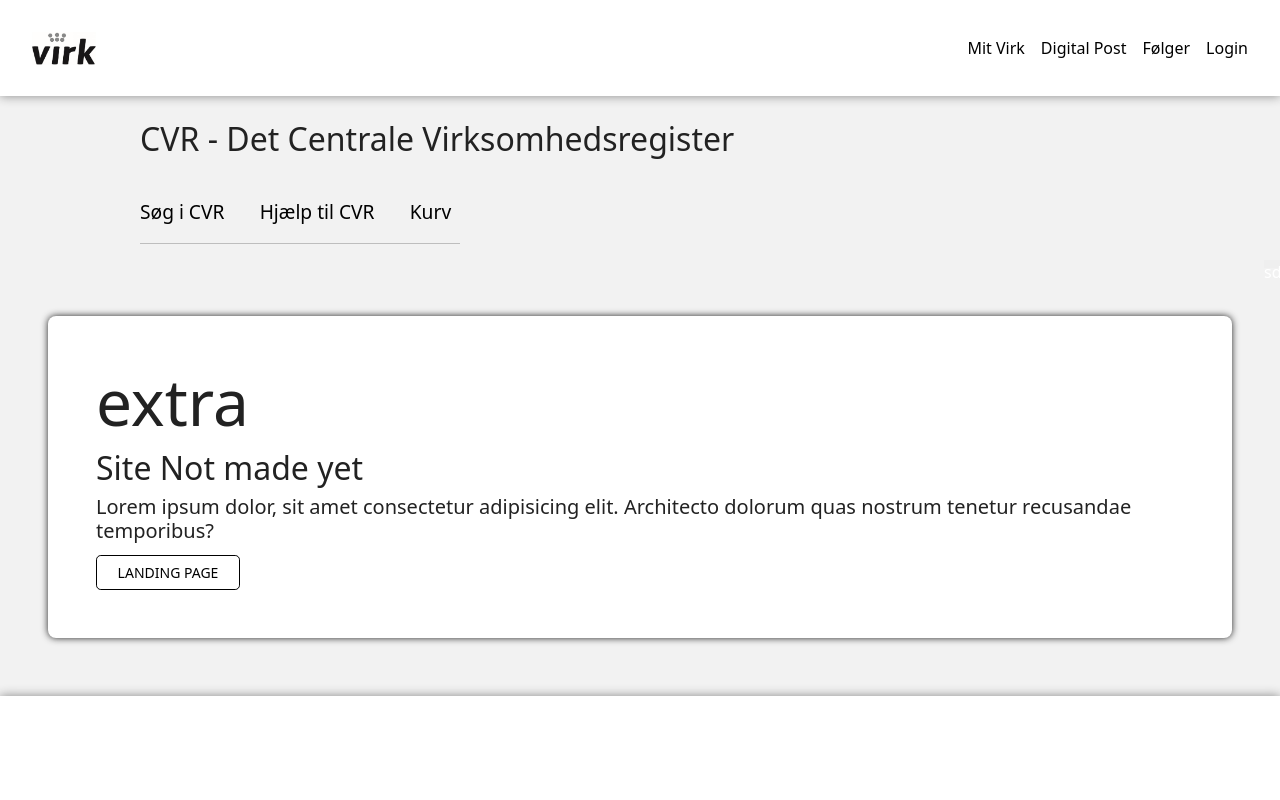
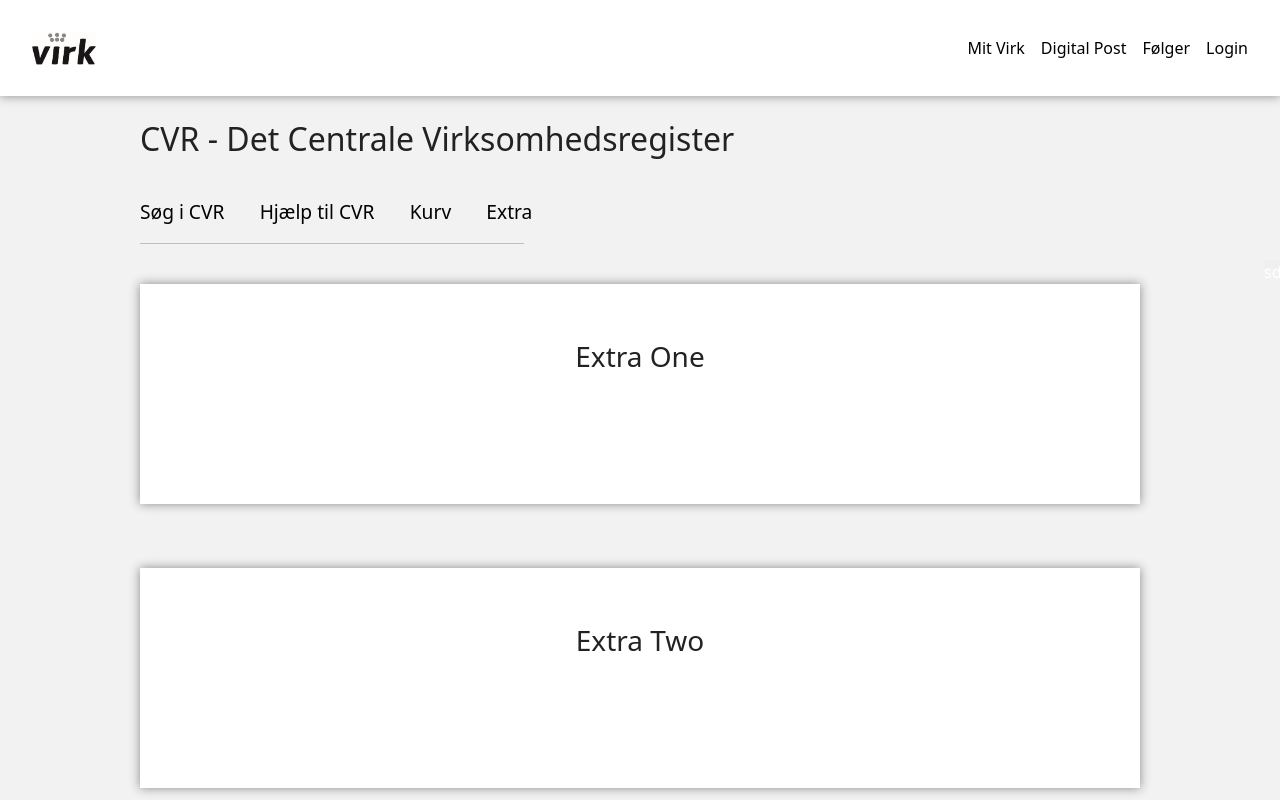
Before and after one commit to KristianMeier/cvr-react-typescript, a React (Create React App) app: page /extra in a window 1280 px wide. Shown: the top 800 px of the page. Built offline with nearby package versions, Linux system fonts and the light colour scheme.

Commit message:
bootstrap og scss påbegyndt

```diff
--- a/src/App.tsx
+++ b/src/App.tsx
@@ -4,6 +4,7 @@
 import Layout from './Layout/Layout'
 import LandingPage from './Pages/LandingPage'
 import Help from './Pages/Help'
+import Extra from './Pages/Extra'
 
 const App = () => (
   <BrowserRouter>
@@ -11,6 +12,7 @@
       <Route path='/' element={<Layout />}>
         <Route index element={<LandingPage />} />
         <Route path='help' element={<Help />} />
+        <Route path='extra' element={<Extra />} />
         <Route path=':routeParams' element={<Page />} />
       </Route>
     </Routes>
--- a/src/Fixtures/Data.tsx
+++ b/src/Fixtures/Data.tsx
@@ -106,6 +106,12 @@
         faIcon: '',
         link: '/Kurv',
       },
+      {
+        id: 28,
+        text: 'Extra',
+        faIcon: '',
+        link: '/Extra',
+      },
     ],
   },
   search: {
--- a/src/Fixtures/JsData.tsx
+++ b/src/Fixtures/JsData.tsx
@@ -40,4 +40,9 @@
   loremHundred: {
     text: 'Lorem ipsum, dolor sit amet consectetur adipisicing elit. Ut, unde! Doloremque adipisci, magnam iste nisi maxime perspiciatis cum saepe unde molestias praesentium impedit tenetur? Dolorum libero inctio accusamus placeat laborum in sunt quaerat assumenda facere inventore eligendi magni sequi fuga, tempore facilis fugit nobis laudantium fugiat eum blanditiis voluptatibus, ipsam, amet consequatur aliquam? Dolor ut cumque, cupiditate modi eum magni accusantium minus molestiae incidunt repellendus dolores, nesciunt autem nulla quos voluptate aut qui? Molestiae odio facere ab, eos modi veritatis magnam temporibus itaque debitis dolores at excepturi natus exercitationem minima inventore assumenda dolorem officiis amet sint sed dolorum atque similique?  ',
   },
+  extra: [
+    { id: 25, title: 'Extra One' },
+    { id: 26, title: 'Extra Two' },
+    { id: 27, title: 'Extra Three' },
+  ],
 }
--- a/src/Layout/Header.tsx
+++ b/src/Layout/Header.tsx
@@ -56,7 +56,7 @@
   hr {
     margin-top: 1rem;
     margin-bottom: 1rem;
-    max-width: 20rem;
+    max-width: 24rem;
   }
 `
 
--- /dev/null
+++ b/src/Pages/Extra.tsx
@@ -0,0 +1,28 @@
+// @ts-nocheck
+import styled from 'styled-components'
+import { CenterComponent } from '../Components/CenterComponent'
+import { Data } from '../Fixtures/Data'
+import { JsData } from '../Fixtures/JsData'
+import BasicComponent from './LandingPage/BasicComponent'
+
+const Extra = () => {
+  const { extra } = JsData
+  return (
+    <Wrapper>
+      {extra.map((item) => {
+        const { id, title }: TitleType = item
+
+        return <BasicComponent key={id} title={title} />
+      })}
+    </Wrapper>
+  )
+}
+
+export default Extra
+
+const Wrapper = styled(CenterComponent)`
+  min-height: 100vh;
+  margin-bottom: 3rem;
+  gap: 0 3rem;
+  display: block;
+`
--- a/src/Pages/LandingPage.jsx
+++ b/src/Pages/LandingPage.tsx
@@ -1,3 +1,4 @@
+// @ts-nocheck
 import { useState, useEffect } from 'react'
 import Button from '../Components/Styles/Button'
 import ButtonNoLink from '../Components/Styles/ButtonNoLink'
```
